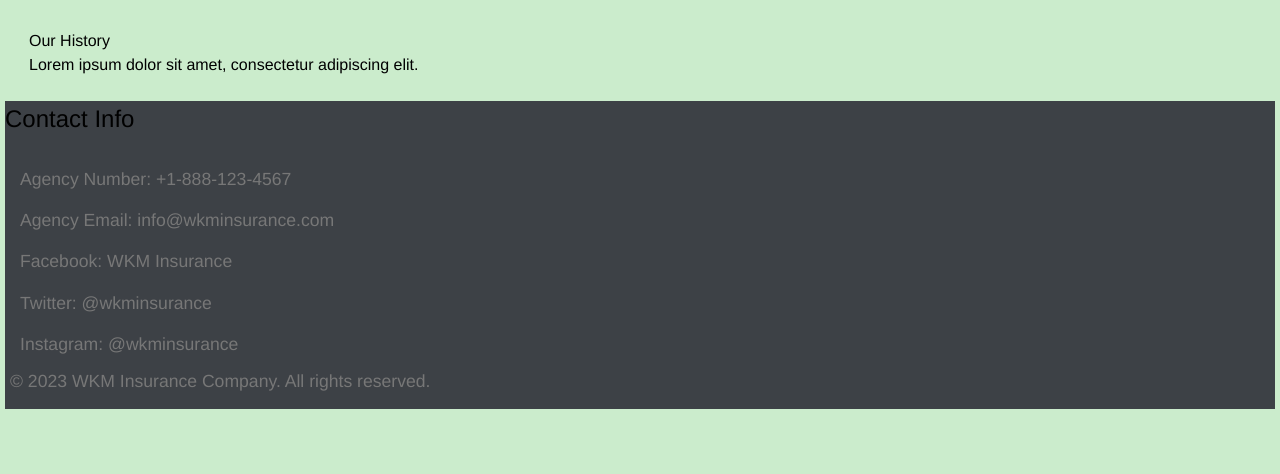
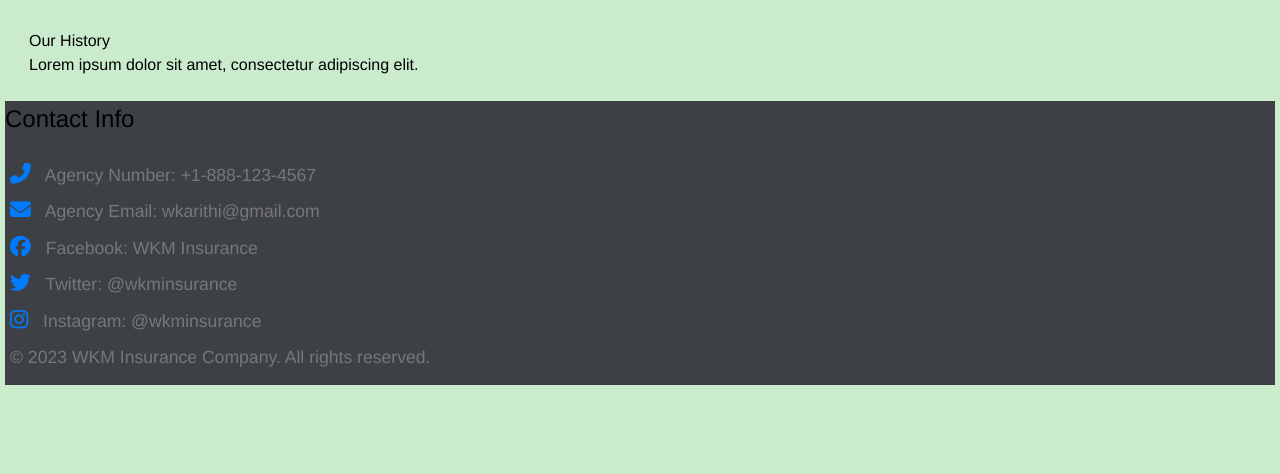
Before and after one commit to nick-misomi/wkm-insurance, a Django app: page /landing/about/ in a window 1280 px wide. Shown: the part 290-764 px from the top of the page. Run offline with Django 4.2, Linux system fonts and the light colour scheme; some libraries are stand-ins or nearby versions.

Commit message:
changes to templates, urls & views

```diff
--- a/insurance/landing/templates/landing/base.html
+++ b/insurance/landing/templates/landing/base.html
@@ -8,6 +8,7 @@
     <meta name="viewport" content="width=device-width, initial-scale=1.0">
 
     <script src="https://cdn.tailwindcss.com"></script>
+    <script src="https://kit.fontawesome.com/cc44554ff2.js" crossorigin="anonymous"></script>
     <link rel="stylesheet" type="text/css" href="{% static 'landing/style.css' %}">
     <title>WKM Insurance</title>
   </head>
@@ -28,6 +29,7 @@
       {% block content %}
       {% endblock %}
     </div>
+
     <!--footer section-->
     <footer>
       <div class="container">
@@ -36,7 +38,7 @@
             <h2>Contact Info</h2>
             <ul class="list-unstyled">
               <li><i class="fas fa-phone-alt"></i> Agency Number: +1-888-123-4567</li>
-              <li><i class="fas fa-envelope"></i> Agency Email: info@wkminsurance.com</li>
+              <li><i class="fas fa-envelope"></i> Agency Email: wkarithi@gmail.com</li>
               <li><i class="fab fa-facebook"></i> Facebook: <a href="#">WKM Insurance</a></li>
               <li><i class="fab fa-twitter"></i> Twitter: <a href="#">@wkminsurance</a></li>
               <li><i class="fab fa-instagram"></i> Instagram: <a href="#">@wkminsurance</a></li>
```
